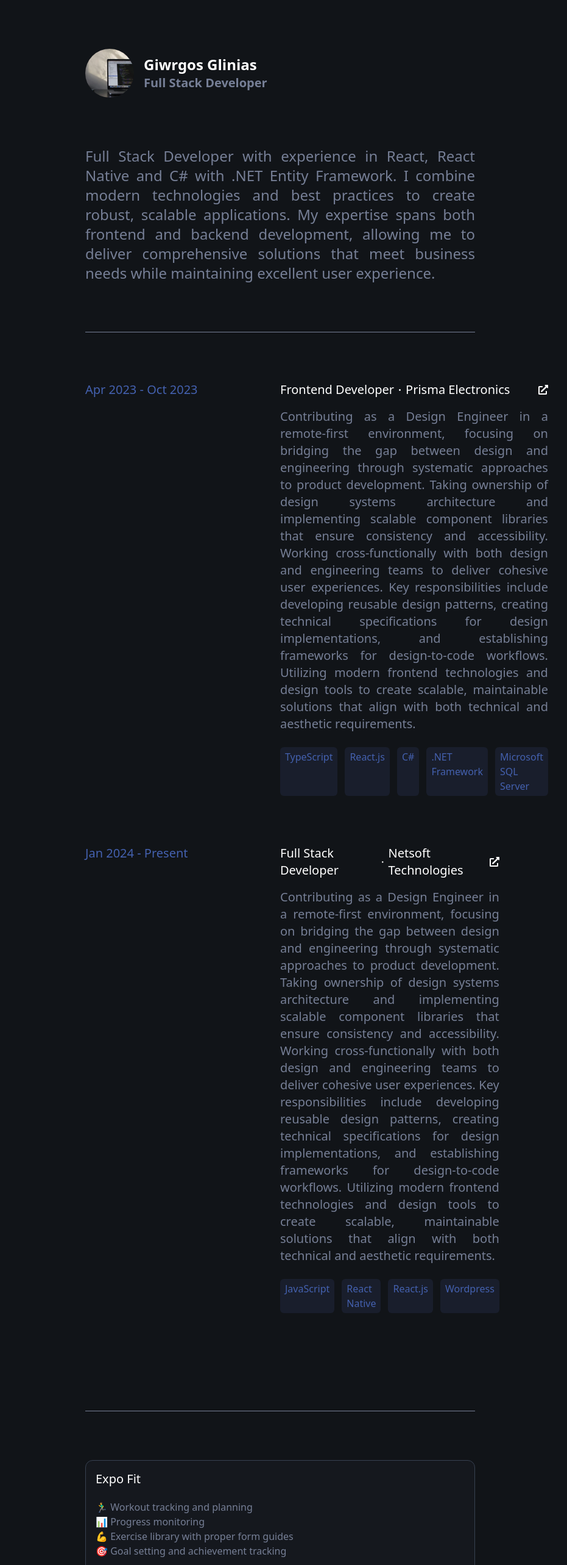
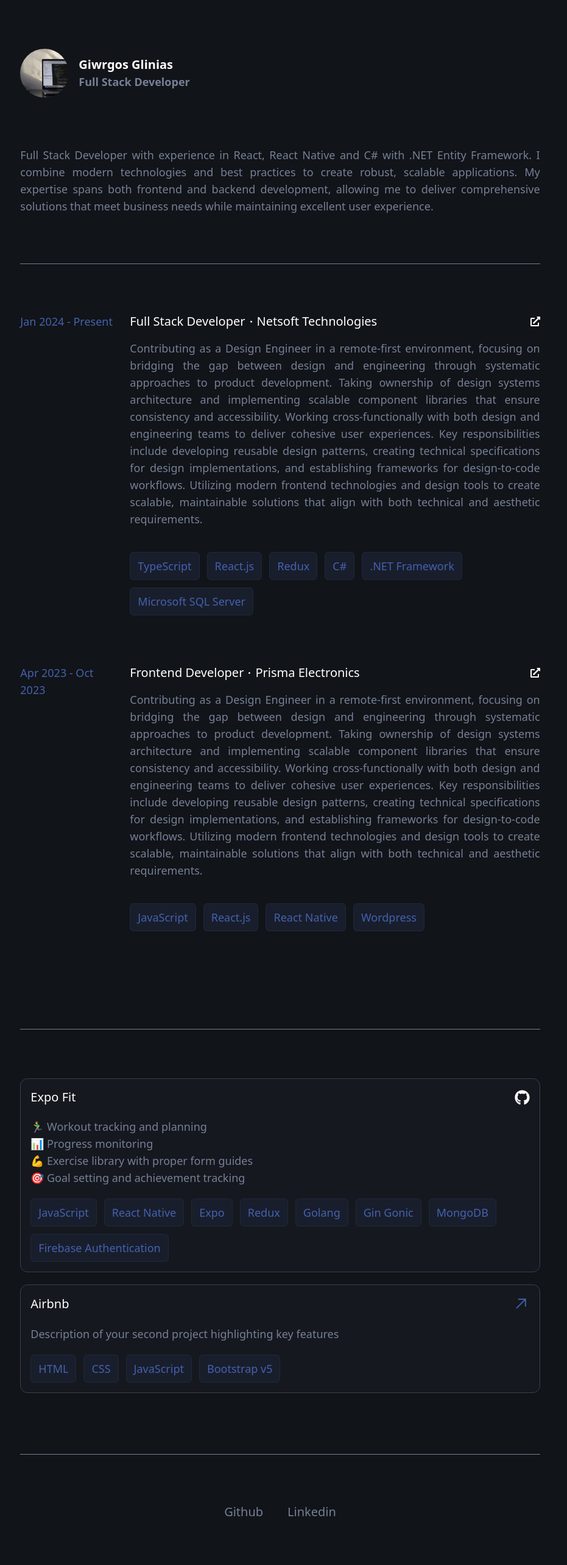
Before and after one commit to GiwrgosGln/Portfolio, a React (Vite) app: page / in a window 1280 px wide. Shown: the top 2566 px of the page at 61% size, without its empty margins (180-1111 px from the left). Built offline with nearby package versions, Linux system fonts and the light colour scheme.

Commit message:
fix: fixed responsiveness for mobile/tablets/laptops

```diff
--- a/src/components/experience.tsx
+++ b/src/components/experience.tsx
@@ -4,33 +4,37 @@ import Separator from "./separator";
 
 export default function Experience() {
   return (
-    <div className="mt-20 flex flex-col w-1/2 gap-20">
+    <div className="mt-20 flex flex-col px-5 md:px-0 w-screen md:w-2/3 2xl:w-1/2 gap-20">
       {experienceData.experience.map((job, index) => (
-        <div key={index} className="flex flex-row gap-20">
+        <div key={index} className="flex flex-col lg:flex-row gap-5 lg:gap-5">
           <div>
-            <p className="text-secondary text-xl w-60">
+            <p className="text-secondary text-base xl:text-lg 2xl:text-xl w-auto md:w-40 2xl:w-60">
               {job.startDate} - {job.endDate}
             </p>
           </div>
           <div>
             <div className="flex flex-row justify-between items-center">
               <div className="flex flex-row gap-2 items-center">
-                <p className="text-secondaryText text-xl">{job.position}</p>
+                <p className="text-secondaryText text-lg xl:text-xl 2xl:text-2xl">
+                  {job.position}
+                </p>
                 <FaCircle color="white" size={3} />
-                <h2 className="text-secondaryText text-xl">{job.company}</h2>
+                <h2 className="text-secondaryText text-lg xl:text-xl 2xl:text-2xl">
+                  {job.company}
+                </h2>
               </div>
               <a href={job.url} target="blank">
                 <FaExternalLinkAlt color="white" />
               </a>
             </div>
-            <p className="text-primaryText text-xl mt-4 text-justify">
+            <p className="text-primaryText text-base xl:text-lg 2xl:text-xl mt-4 text-justify">
               {job.description}
             </p>
-            <div className="mt-2 gap-3 flex flex-row">
+            <div className="mt-10 gap-3 flex flex-wrap">
               {job.skills.map((skill, skillIndex) => (
                 <span
                   key={skillIndex}
-                  className="bg-textBackground p-1 px-2 text-secondary rounded-md mt-4"
+                  className="bg-textBackground p-1 px-2 md:p-2 md:px-3 text-secondary text-base xl:text-lg 2xl:text-xl rounded-md border border-gray-800"
                 >
                   {skill}
                 </span>
--- a/src/components/header.tsx
+++ b/src/components/header.tsx
@@ -1,22 +1,22 @@
 import logo from "../assets/logo.webp";
-import Separator from "../components/separator";
+import Separator from "./separator";
 
 export default function Header() {
   return (
-    <div className="w-1/2">
+    <div className="px-5 md:px-0 w-screen md:w-2/3 2xl:w-1/2">
       <div className="flex flex-row items-center gap-4 ">
         <img src={logo} alt="logo" className="w-20 h-20 rounded-full" />
         <div>
-          <h3 className="text-secondaryText text-2xl font-semibold">
+          <h3 className="text-secondaryText text-lg xl:text-xl 2xl:text-2xl font-semibold">
             Giwrgos Glinias
           </h3>
-          <h3 className="text-primaryText text-xl font-semibold">
+          <h3 className="text-primaryText text-base xl:text-lg 2xl:text-xl font-semibold">
             Full Stack Developer
           </h3>
         </div>
       </div>
-      <div className="mt-20">
-        <p className="text-primaryText text-2xl text-justify">
+      <div className="mt-10 xl:mt-20">
+        <p className="text-primaryText text-base xl:text-lg 2xl:text-xl text-justify">
           Full Stack Developer with experience in React, React Native and C#
           with .NET Entity Framework. I combine modern technologies and best
           practices to create robust, scalable applications. My expertise spans
--- a/src/components/projects.tsx
+++ b/src/components/projects.tsx
@@ -1,18 +1,26 @@
 import projectsData from "../data/projects.json";
 import { GoArrowUpRight } from "react-icons/go";
-import { FiGithub } from "react-icons/fi";
+import { FaGithub } from "react-icons/fa";
+import Separator from "./separator";
 
 export default function Projects() {
   return (
-    <div className="mt-20 flex flex-col w-1/2 gap-5">
+    <div className="mt-20 flex flex-col px-5 md:px-0 w-screen md:w-2/3 2xl:w-1/2 gap-5">
       {projectsData.projects.map((project, index) => (
         <div
           key={index}
           className="w-full bg-projectsBackground p-4 rounded-xl border border-gray-700"
         >
           <div className="flex flex-row justify-between items-center">
-            <h2 className="text-secondaryText text-xl">{project.title}</h2>
+            <h2 className="text-secondaryText text-lg xl:text-xl 2xl:text-2xl">
+              {project.title}
+            </h2>
             <div className="flex flex-row gap-1 justify-center items-center">
+              {project.githubUrl && (
+                <a href={project.githubUrl}>
+                  <FaGithub color="white" size={25} />
+                </a>
+              )}
               {project.liveUrl && (
                 <a href={project.liveUrl}>
                   <GoArrowUpRight color="#4461AF" size={30} />
@@ -20,7 +28,7 @@ export default function Projects() {
               )}
             </div>
           </div>
-          <p className="text-primaryText mt-5">
+          <p className="text-primaryText text-base xl:text-lg 2xl:text-xl mt-5">
             {project.description.split("\n").map((line, index) => (
               <span key={index}>
                 {line}
@@ -29,22 +37,20 @@ export default function Projects() {
             ))}
           </p>
           <div className="flex flex-row justify-between items-center gap-2 mt-5">
-            <div className="gap-3 flex flex-row">
+            <div className="gap-3 flex flex-wrap">
               {project.technologies.map((tech, techIndex) => (
                 <span
                   key={techIndex}
-                  className="bg-textBackground p-1 px-2 text-secondary rounded-md mt-4"
+                  className="bg-textBackground p-1 px-2 md:p-2 md:px-3 text-secondary text-base xl:text-lg 2xl:text-xl rounded-md border border-gray-800"
                 >
                   {tech}
                 </span>
               ))}
             </div>
-            <a href={project.githubUrl}>
-              <FiGithub color="white" size={25} />
-            </a>
           </div>
         </div>
       ))}
+      <Separator />
     </div>
   );
 }
--- /dev/null
+++ b/src/components/social.tsx
@@ -0,0 +1,20 @@
+export default function Social() {
+  return (
+    <div className="flex flex-row gap-10 mt-20">
+      <a
+        href="https://github.com/GiwrgosGln"
+        target="blank"
+        className="text-primaryText text-lg xl:text-xl 2xl:text-2xl"
+      >
+        Github
+      </a>
+      <a
+        href="https://www.linkedin.com/in/giwrgos-g-b74448250/"
+        target="blank"
+        className="text-primaryText text-lg xl:text-xl 2xl:text-2xl"
+      >
+        Linkedin
+      </a>
+    </div>
+  );
+}
--- a/src/data/experience.json
+++ b/src/data/experience.json
@@ -1,5 +1,21 @@
 {
   "experience": [
+    {
+      "company": "Netsoft Technologies",
+      "position": "Full Stack Developer",
+      "url": "https://www.netsoft.gr",
+      "startDate": "Jan 2024",
+      "endDate": "Present",
+      "description": "Contributing as a Design Engineer in a remote-first environment, focusing on bridging the gap between design and engineering through systematic approaches to product development. Taking ownership of design systems architecture and implementing scalable component libraries that ensure consistency and accessibility. Working cross-functionally with both design and engineering teams to deliver cohesive user experiences. Key responsibilities include developing reusable design patterns, creating technical specifications for design implementations, and establishing frameworks for design-to-code workflows. Utilizing modern frontend technologies and design tools to create scalable, maintainable solutions that align with both technical and aesthetic requirements.",
+      "skills": [
+        "TypeScript",
+        "React.js",
+        "Redux",
+        "C#",
+        ".NET Framework",
+        "Microsoft SQL Server"
+      ]
+    },
     {
       "company": "Prisma Electronics",
       "position": "Frontend Developer",
@@ -7,22 +23,7 @@
       "startDate": "Apr 2023",
       "endDate": "Oct 2023",
       "description": "Contributing as a Design Engineer in a remote-first environment, focusing on bridging the gap between design and engineering through systematic approaches to product development. Taking ownership of design systems architecture and implementing scalable component libraries that ensure consistency and accessibility. Working cross-functionally with both design and engineering teams to deliver cohesive user experiences. Key responsibilities include developing reusable design patterns, creating technical specifications for design implementations, and establishing frameworks for design-to-code workflows. Utilizing modern frontend technologies and design tools to create scalable, maintainable solutions that align with both technical and aesthetic requirements.",
-      "skills": [
-        "TypeScript",
-        "React.js",
-        "C#",
-        ".NET Framework",
-        "Microsoft SQL Server"
-      ]
-    },
-    {
-      "company": "Netsoft Technologies",
-      "position": "Full Stack Developer",
-      "url": "https://www.netsoft.gr",
-      "startDate": "Jan 2024",
-      "endDate": "Present",
-      "description": "Contributing as a Design Engineer in a remote-first environment, focusing on bridging the gap between design and engineering through systematic approaches to product development. Taking ownership of design systems architecture and implementing scalable component libraries that ensure consistency and accessibility. Working cross-functionally with both design and engineering teams to deliver cohesive user experiences. Key responsibilities include developing reusable design patterns, creating technical specifications for design implementations, and establishing frameworks for design-to-code workflows. Utilizing modern frontend technologies and design tools to create scalable, maintainable solutions that align with both technical and aesthetic requirements.",
-      "skills": ["JavaScript", "React Native", "React.js", "Wordpress"]
+      "skills": ["JavaScript", "React.js", "React Native", "Wordpress"]
     }
   ]
 }
--- a/src/data/projects.json
+++ b/src/data/projects.json
@@ -4,13 +4,14 @@
       "title": "Expo Fit",
       "description": "🏃‍♂️ Workout tracking and planning\n📊 Progress monitoring\n💪 Exercise library with proper form guides\n🎯 Goal setting and achievement tracking",
       "technologies": [
+        "JavaScript",
         "React Native",
         "Expo",
-        "JavaScript",
         "Redux",
         "Golang",
         "Gin Gonic",
-        "MongoDB"
+        "MongoDB",
+        "Firebase Authentication"
       ],
       "imagePath": "/src/assets/project1.png",
       "liveUrl": "",
@@ -20,10 +21,10 @@
     {
       "title": "Airbnb",
       "description": "Description of your second project highlighting key features",
-      "technologies": ["Vue.js", "Firebase", "Tailwind"],
+      "technologies": ["HTML", "CSS", "JavaScript", "Bootstrap v5"],
       "imagePath": "/src/assets/project2.png",
       "liveUrl": "https://annecy-apartment.com/",
-      "githubUrl": "https://github.com/yourusername/project2",
+      "githubUrl": "",
       "featured": false
     }
   ]
--- a/src/pages/Home.tsx
+++ b/src/pages/Home.tsx
@@ -1,13 +1,15 @@
 import Experience from "../components/experience";
 import Header from "../components/header";
 import Projects from "../components/projects";
+import Social from "../components/social";
 
 export default function Home() {
   return (
-    <div className="w-full h-full bg-primary flex flex-col items-center py-20">
+    <div className="w-full h-full bg-primary flex flex-col items-center py-10 xl:py-20">
       <Header />
       <Experience />
       <Projects />
+      <Social />
     </div>
   );
 }
```
